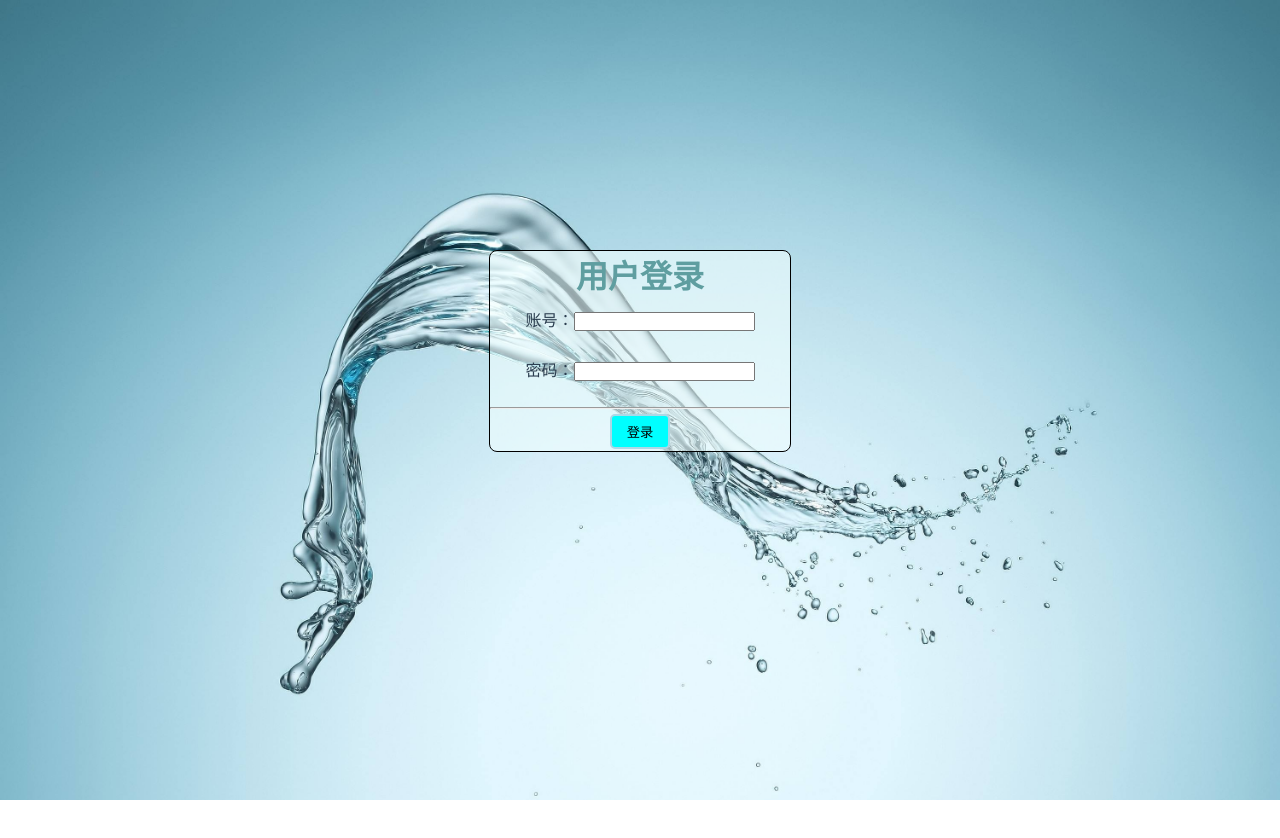
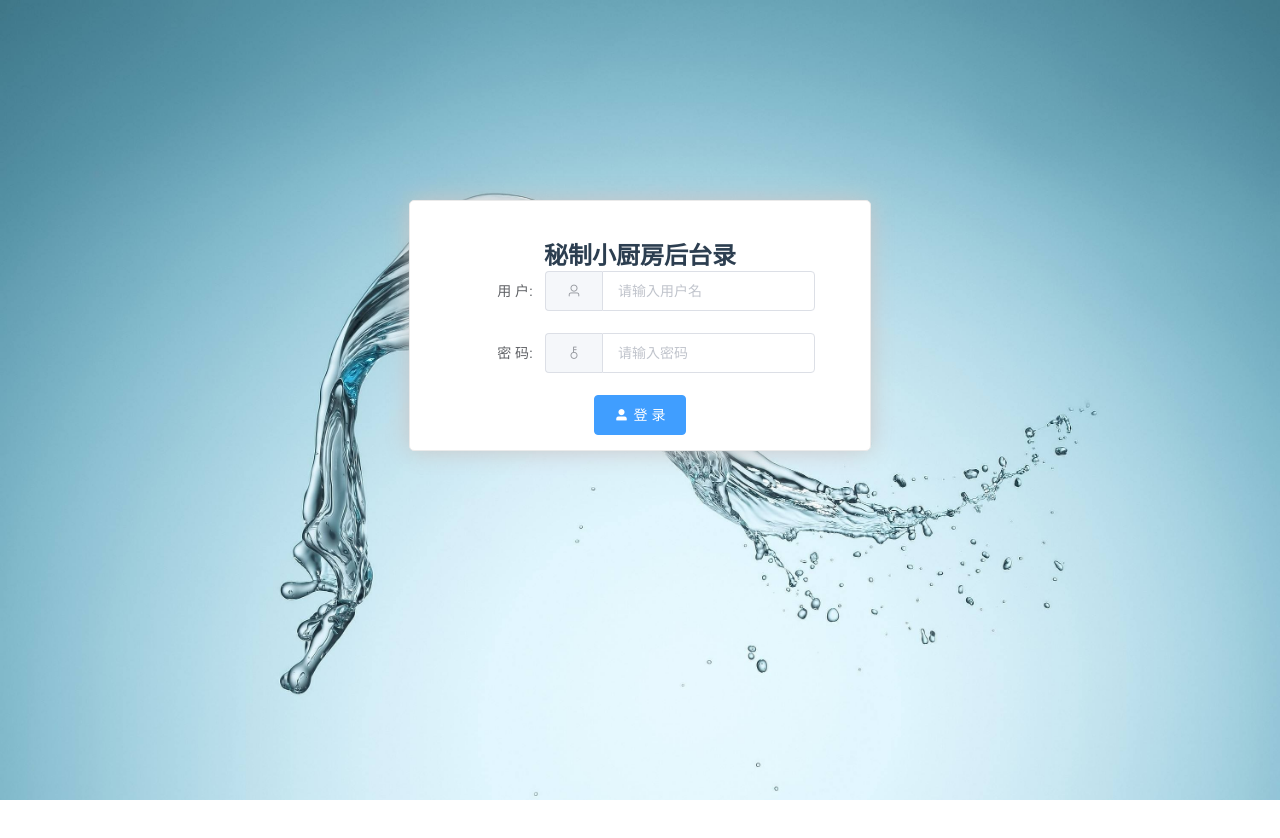
Before and after one commit to zs-neo/NEUniupiPlusGroup-front, a Vue app: page / in a window 1280 px wide. Shown: the top 838 px of the page. Before the commit the page ends 800 px from the top, so only its background shows below. Built offline with nearby package versions, Linux system fonts and the light colour scheme.

Commit message:
美食活动维护

```diff
--- a/src/components/homePage/SideBar.vue
+++ b/src/components/homePage/SideBar.vue
@@ -8,6 +8,7 @@
 		  background-color="#324157"
 		  text-color="#fff"
 		  :unique-opened=true
+		  :router="true"
 		  active-text-color="#20a0ff">
 		  <el-submenu index="1">
 			<template slot="title">
@@ -15,14 +16,14 @@
 			  <span>美食信息管理</span>
 			</template>
 
-			  <el-menu-item index="1-1">
+			  <el-menu-item index="2">
 				  <span>美食管理</span>
 			  </el-menu-item>
 			  <el-menu-item index="1-2">
 				  <span>美食类别管理</span>
 			  </el-menu-item>
 		  </el-submenu>
-		  <el-menu-item index="2">
+		  <el-menu-item index="/home/EventsManage">
 			<i class="el-icon-menu"></i>
 			<span slot="title">活动运维</span>
 		  </el-menu-item>
--- a/src/router/index.js
+++ b/src/router/index.js
@@ -2,6 +2,7 @@ import Vue from 'vue'
 import VueRouter from 'vue-router'
 import Login from '@/views/Login.vue'
 import Home from '@/views/Home.vue'
+import EventsManage from '../views/EventsManage/EventsManage.vue'
 Vue.use(VueRouter)
 
   const routes = [
@@ -16,7 +17,11 @@ Vue.use(VueRouter)
     name: 'Home',
     component: Home,
 	children:[
-
+		{
+		  path: '/home/EventsManage',
+		  name: 'EventsManage',
+		  component: EventsManage,
+  },
 	],
   }
 ]
--- a/src/views/Login.vue
+++ b/src/views/Login.vue
@@ -1,14 +1,22 @@
 <template>
-	<div id="loginFrame">
-		<div id="loginInfo">
-			<div><h1 style="color: cadetblue;">用户登录</h1></div>
-			<div class="errorMsg"><span>{{msg}}</span></div>
-			<div class="inputArea">账号：<input v-model="userinfo.loginname" type="text"></div>
-			<div class="inputArea">密码：<input v-model="userinfo.pwd" type="text"></div>
-			<hr >
-			<div><button type="button" @click="login">登录</button></div>
-		</div>
-	</div>
+<div id="loginFrame">
+<div class="containers">
+    <el-form label-width="80px" class="login-page" >
+      <h2>秘制小厨房后台录</h2>
+      <el-form-item label="用  户:" prop="username">
+        <el-input v-model="userinfo.loginname" placeholder="请输入用户名">
+          <el-button slot="prepend" icon="el-icon-user"></el-button>
+        </el-input>
+      </el-form-item>
+      <el-form-item label="密 码:">
+        <el-input v-model="userinfo.pwd" type="password" placeholder="请输入密码">
+          <el-button slot="prepend" icon="el-icon-key"></el-button>
+        </el-input>
+      </el-form-item>
+      <el-button type="primary" icon="el-icon-user-solid" @click="login">登 录</el-button>
+    </el-form>
+  </div>
+ </div>
 </template>
 
 <script>
@@ -46,7 +54,7 @@
 	}
 </script>
 
-<style>
+	<style >
 
 	#loginFrame{
 		background-image: url(../assets/img.jpg);
@@ -56,33 +64,20 @@
 		height: 100%;
 		width: 100%;
 	}
-	#loginInfo{
-		background-color: aquamarine;
-		border-radius: 8px;
-		border: 1px solid black;
-		width: 300px;
-		height: 200px;
-		text-align: center;
-		margin: 0 auto;
-		margin-top: 250px;
-		background-color: rgba(240, 255, 255, 0.6);
+	.containers {
 
+	  margin-top: 200px;
+	  width: 100%;
+	  height: 100%;
 	}
-	#loginInfo button{
-		text-align: center;
-		border-radius:5px;
-		border: 2px solid #ADD8E6;
-		background-color: cyan;
-		width: 20%;
-		height: 35px;
-		margin: 5px;
+	.login-page {
+	  border-radius: 5px;
+	  margin: auto;
+	  width: 350px;
+	  padding: 35px 55px 15px;
+	  background: #fff;
+	  border: 1px solid #eaeaea;
+	  box-shadow: 0 0 25px #cac6c6;
 	}
-	#loginInfo .errorMsg{
-		color: red;
-		font-weight: 700;
-	}
-	#loginInfo .inputArea{
-		height: 40px;
-		margin: 10px;
-	}
+	</style>
 </style>
```
